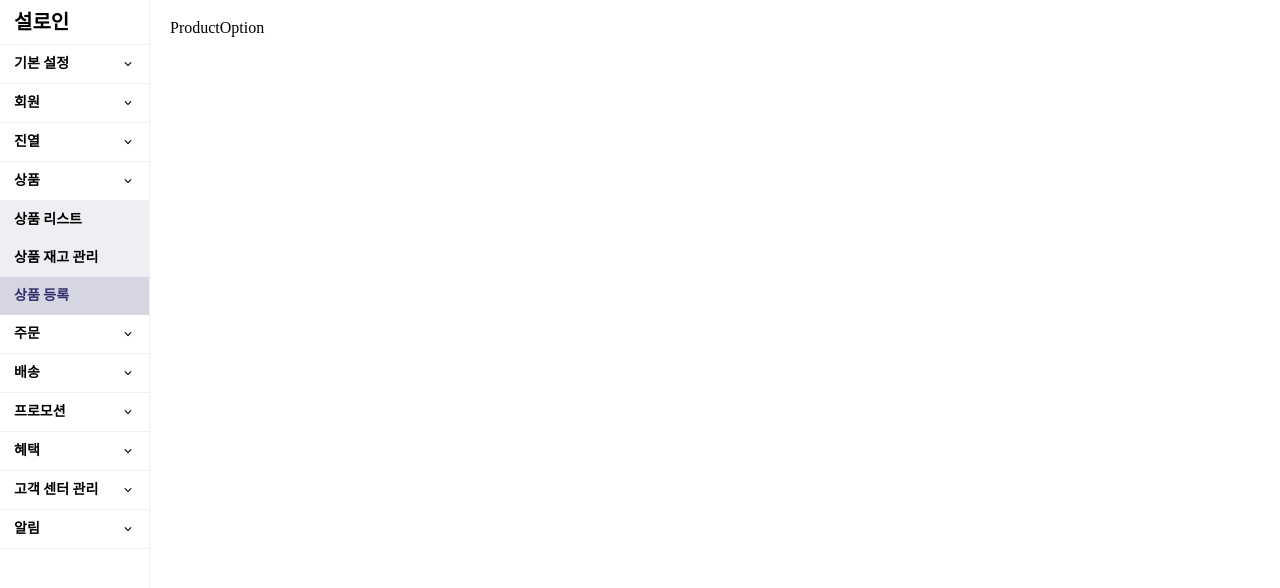
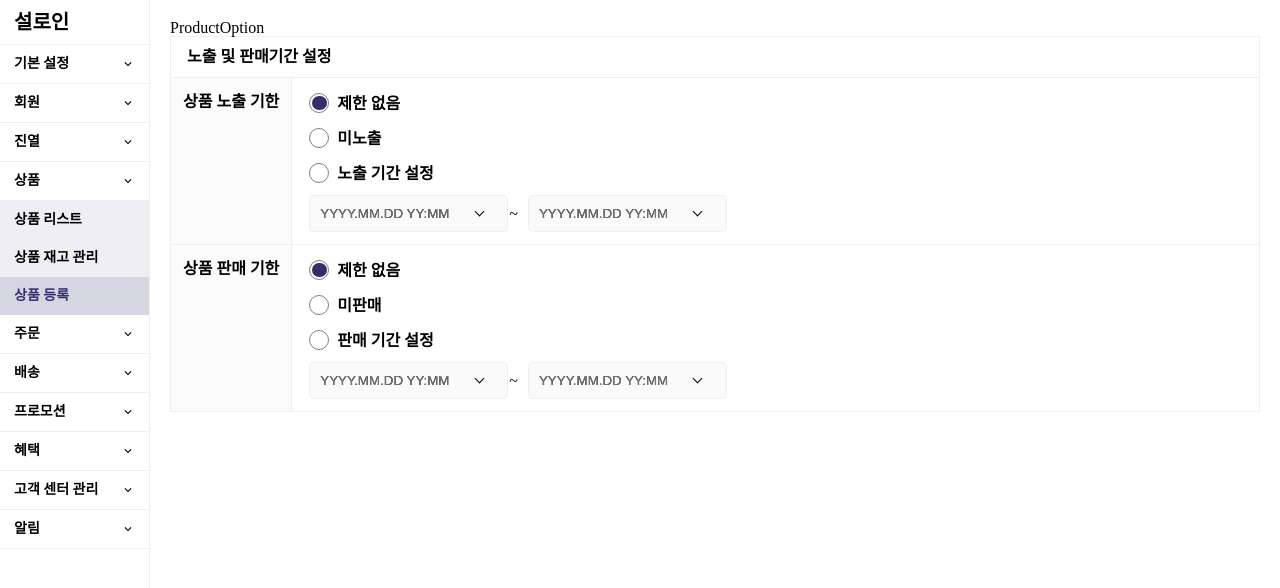
Before and after one commit to 2201infinity/adm_product_add, a React (Create React App) app: page / in a window 1280 px wide. Shown: the top 588 px of the page. Built offline with nearby package versions, Linux system fonts and the light colour scheme.

Commit message:
feat: 상품 기한 설정 페이지 구현 refactor: disabled props로 받아오기 style: 커서 깜빡임 수정 fix: label 클릭 되도록 수정

```diff
--- a/src/components/ProductOption.js
+++ b/src/components/ProductOption.js
@@ -1,7 +1,13 @@
-import React from "react";
+import React from 'react';
+import { ProductPeriod } from './period/Period';
 
 function ProductOption() {
-  return <div>ProductOption</div>;
+  return (
+    <div>
+      ProductOption
+      <ProductPeriod />
+    </div>
+  );
 }
 
 export default ProductOption;
--- a/src/components/common/DatePicker.js
+++ b/src/components/common/DatePicker.js
@@ -4,12 +4,13 @@ import 'react-datepicker/dist/react-datepicker.css';
 import styled from 'styled-components';
 import theme from 'styles/theme';
 
-export const DatePickerTemplate = () => {
+export const DatePickerTemplate = ({ ...rest }) => {
   const [startDate, setStartDate] = useState(null);
   const [endDate, setEndDate] = useState(null);
   return (
     <DatePickerContainer>
       <DatePickerInput
+        {...rest}
         selected={startDate}
         onChange={(date) => setStartDate(date)}
         selectsStart
@@ -21,8 +22,9 @@ export const DatePickerTemplate = () => {
         dateFormat="yyyy.MM.dd hh:mm aa"
         placeholderText="YYYY.MM.DD YY:MM"
       />
-      <span>~</span>
+      <Span>~</Span>
       <DatePickerInput
+        {...rest}
         selected={endDate}
         onChange={(date) => setEndDate(date)}
         selectsEnd
@@ -44,6 +46,42 @@ const DatePickerInput = styled(DatePicker)`
   border-radius: 5px;
   border: 1.5px solid ${theme.colors.lightPurple};
   margin-left: 5px;
+  color: transparent;
+  text-shadow: 0 0 0 black;
+`;
+
+const Span = styled.span`
+  margin: 0 5px;
+  position: relative;
+  font-weight: 500;
+  color: transparent;
+  text-shadow: 0 0 0 black;
+  &::after {
+    position: absolute;
+    display: block;
+    left: 185px;
+    bottom: 7px;
+    content: '';
+    width: 6px;
+    height: 6px;
+    border-left: 1px solid black;
+    border-bottom: 1px solid black;
+    transform: rotate(-45deg);
+    z-index: 10;
+  }
+  &::before {
+    position: absolute;
+    display: block;
+    right: 35px;
+    bottom: 7px;
+    content: '';
+    width: 6px;
+    height: 6px;
+    border-left: 1px solid black;
+    border-bottom: 1px solid black;
+    transform: rotate(-45deg);
+    z-index: 10;
+  }
 `;
 
 const DatePickerContainer = styled.div`
--- a/src/components/common/Radio.js
+++ b/src/components/common/Radio.js
@@ -1,5 +1,5 @@
-import React from "react";
-import styled from "styled-components";
+import React from 'react';
+import styled from 'styled-components';
 
 /**
  * @params onClick: () => onClick(value) 형식으로 들어와야 해요!
@@ -20,6 +20,7 @@ const RadioWrapper = styled.div`
   display: flex;
   align-items: center;
   height: 23px;
+  margin-bottom: 12px;
 `;
 
 const RadioBtnLabel = styled.label`
@@ -38,7 +39,7 @@ const RadioBtn = styled.input`
   background: #ffffff;
 
   :before {
-    content: "";
+    content: '';
     display: block;
     width: 80%;
     height: 80%;
--- /dev/null
+++ b/src/components/period/Period.js
@@ -0,0 +1,126 @@
+import { useState } from 'react';
+import styled from 'styled-components';
+import theme from 'styles/theme';
+import { DatePickerTemplate } from '../common/DatePicker';
+import Radio from '../common/Radio';
+
+const EXPOSURE_PERIOD = [
+  {
+    id: 1,
+    value: '제한 없음',
+  },
+  {
+    id: 2,
+    value: '미노출',
+  },
+  {
+    id: 3,
+    value: '노출 기간 설정',
+  },
+];
+
+const SALES_PERIOD = [
+  {
+    id: 1,
+    value: '제한 없음',
+  },
+  {
+    id: 2,
+    value: '미판매',
+  },
+  {
+    id: 3,
+    value: '판매 기간 설정',
+  },
+];
+
+export const ProductPeriod = () => {
+  const defaultExposureOption = EXPOSURE_PERIOD[0].value;
+  const defaultSalesOption = SALES_PERIOD[0].value;
+  const [selectedExposureOption, setselectedExposureOption] = useState(
+    defaultExposureOption
+  );
+  const [selectedSalesOption, setSelectedSalesOption] =
+    useState(defaultSalesOption);
+  const onChangeExposureOption = (value) => {
+    setselectedExposureOption(value);
+  };
+
+  const onChnageSalesOption = (value) => {
+    setSelectedSalesOption(value);
+  };
+  return (
+    <PeriodSection>
+      <PeriodHeader>노출 및 판매기간 설정</PeriodHeader>
+      <PeriodContainer>
+        <PeriodTitle>상품 노출 기한</PeriodTitle>
+        <Period>
+          {EXPOSURE_PERIOD.map((radio) => {
+            const { value, id } = radio;
+            return (
+              <Radio
+                checked={selectedExposureOption === value}
+                onClick={() => onChangeExposureOption(value)}
+                value={value}
+                key={id}
+              >
+                {value}
+              </Radio>
+            );
+          })}
+          <DatePickerTemplate
+            disabled={selectedExposureOption !== '노출 기간 설정'}
+          />
+        </Period>
+      </PeriodContainer>
+      <PeriodContainer>
+        <PeriodTitle>상품 판매 기한</PeriodTitle>
+        <Period>
+          {SALES_PERIOD.map((radio) => {
+            const { value, id } = radio;
+            return (
+              <Radio
+                checked={selectedSalesOption === value}
+                onClick={() => onChnageSalesOption(value)}
+                value={value}
+                key={id}
+              >
+                {value}
+              </Radio>
+            );
+          })}
+          <DatePickerTemplate
+            disabled={selectedSalesOption !== '판매 기간 설정'}
+          />
+        </Period>
+      </PeriodContainer>
+    </PeriodSection>
+  );
+};
+
+const PeriodSection = styled.section`
+  border: 1.5px solid ${theme.colors.lightPurple};
+  font-weight: 600;
+`;
+
+const PeriodHeader = styled.h3`
+  padding: 12px 0 12px 16px;
+  border-bottom: 1.5px solid ${theme.colors.lightPurple};
+`;
+
+const PeriodContainer = styled.div`
+  display: flex;
+  & + & {
+    border-top: 1.5px solid ${theme.colors.lightPurple};
+  }
+`;
+
+const PeriodTitle = styled.h4`
+  padding: 16px 12px 0;
+  background-color: #fbfbfb;
+  border-right: 1.5px solid ${theme.colors.lightPurple};
+`;
+
+const Period = styled.div`
+  padding: 12px;
+`;
--- a/src/components/sidebar/Sidebar.js
+++ b/src/components/sidebar/Sidebar.js
@@ -48,7 +48,7 @@ const Logo = styled.h2`
 `;
 
 const SidebarContainer = styled.aside`
-  width: 150px;
+  min-width: 150px;
   border-right: 1.5px solid ${theme.colors.lightPurple};
   font-weight: 600;
   font-size: 14px;
```
Also changed, not shown: src/components/ProductDeadLine.js (deleted, +0 -24 lines).
